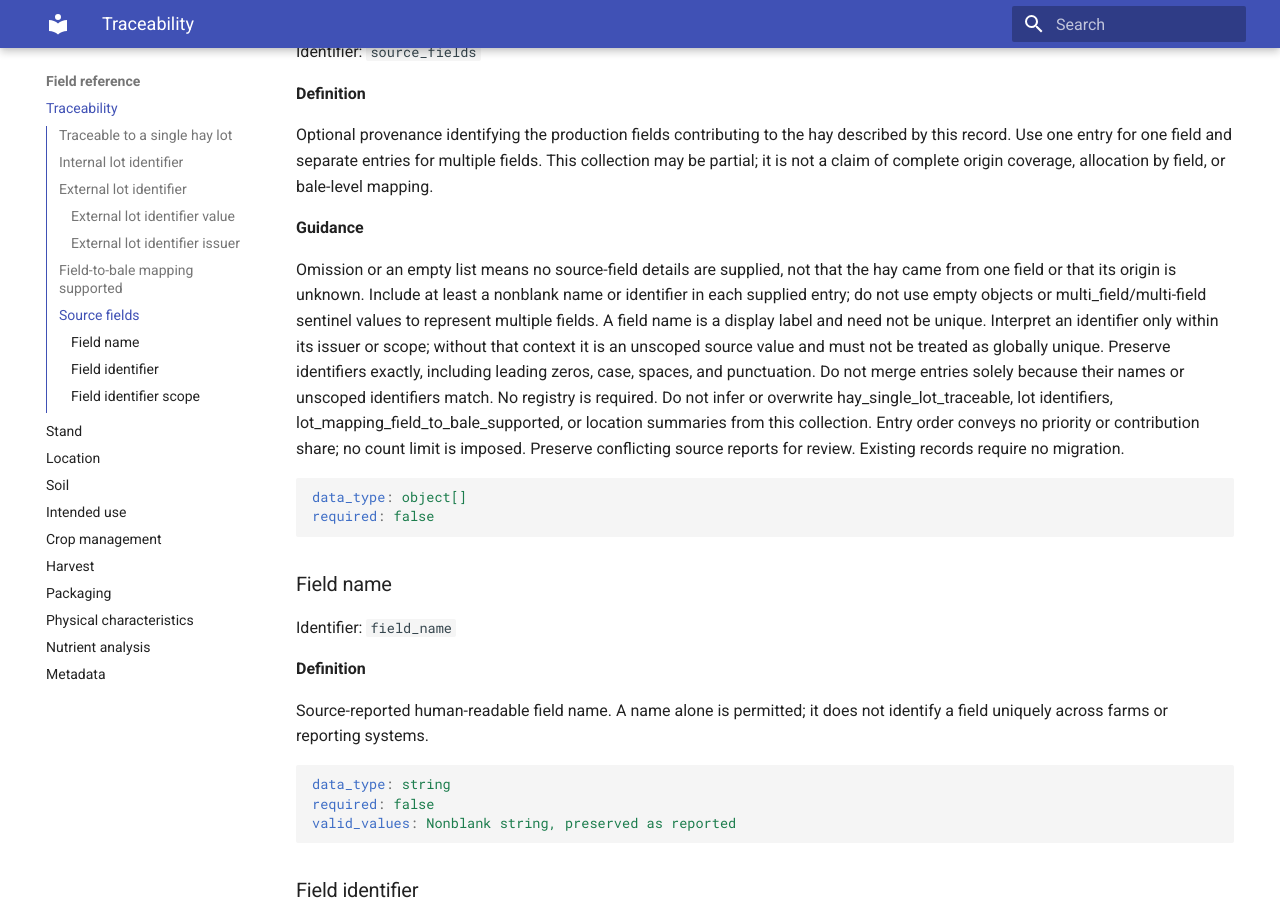
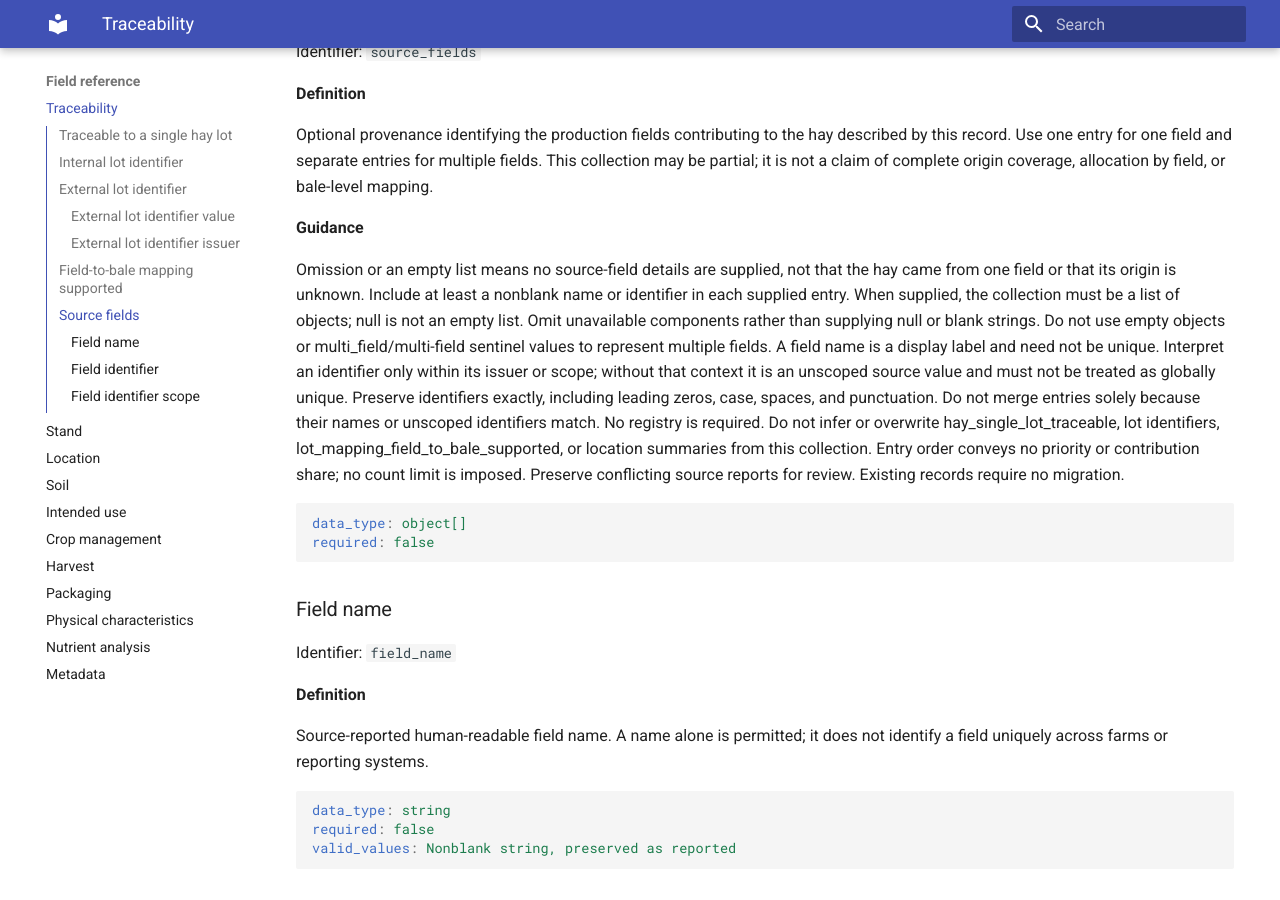
Before and after one commit to lode-global/hay-spec, an MkDocs documentation site: the page built from docs/fields/traceability.md, in a window 1280 px wide and 900 px high, scrolled down 3192 px. Built offline with MkDocs 1.6.1 and Material for MkDocs 9.7.7, drawn with Linux system fonts in a browser that asks for light colours.

Commit message:
Clarify optional provenance values and protect published release checks

````diff
--- a/docs/fields/traceability.md
+++ b/docs/fields/traceability.md
@@ -168,7 +168,7 @@ Optional provenance identifying the production fields contributing to the hay de
 
 **Guidance**
 
-Omission or an empty list means no source-field details are supplied, not that the hay came from one field or that its origin is unknown. Include at least a nonblank name or identifier in each supplied entry; do not use empty objects or multi_field/multi-field sentinel values to represent multiple fields. A field name is a display label and need not be unique. Interpret an identifier only within its issuer or scope; without that context it is an unscoped source value and must not be treated as globally unique. Preserve identifiers exactly, including leading zeros, case, spaces, and punctuation. Do not merge entries solely because their names or unscoped identifiers match. No registry is required. Do not infer or overwrite hay_single_lot_traceable, lot identifiers, lot_mapping_field_to_bale_supported, or location summaries from this collection. Entry order conveys no priority or contribution share; no count limit is imposed. Preserve conflicting source reports for review. Existing records require no migration.
+Omission or an empty list means no source-field details are supplied, not that the hay came from one field or that its origin is unknown. Include at least a nonblank name or identifier in each supplied entry. When supplied, the collection must be a list of objects; null is not an empty list. Omit unavailable components rather than supplying null or blank strings. Do not use empty objects or multi_field/multi-field sentinel values to represent multiple fields. A field name is a display label and need not be unique. Interpret an identifier only within its issuer or scope; without that context it is an unscoped source value and must not be treated as globally unique. Preserve identifiers exactly, including leading zeros, case, spaces, and punctuation. Do not merge entries solely because their names or unscoped identifiers match. No registry is required. Do not infer or overwrite hay_single_lot_traceable, lot identifiers, lot_mapping_field_to_bale_supported, or location summaries from this collection. Entry order conveys no priority or contribution share; no count limit is imposed. Preserve conflicting source reports for review. Existing records require no migration.
 
 
 ```yaml
--- a/docs/source/hay-spec.yaml
+++ b/docs/source/hay-spec.yaml
@@ -244,7 +244,9 @@ sections:
         guidance: >
           Omission or an empty list means no source-field details are supplied, not that
           the hay came from one field or that its origin is unknown. Include at least
-          a nonblank name or identifier in each supplied entry; do not use empty objects or
+          a nonblank name or identifier in each supplied entry. When supplied, the collection
+          must be a list of objects; null is not an empty list. Omit unavailable components
+          rather than supplying null or blank strings. Do not use empty objects or
           multi_field/multi-field sentinel values to represent multiple fields.
           A field name is a display label and need not be unique. Interpret an identifier
           only within its issuer or scope; without that context it is an unscoped source
--- a/src/hay-spec.yaml
+++ b/src/hay-spec.yaml
@@ -244,7 +244,9 @@ sections:
         guidance: >
           Omission or an empty list means no source-field details are supplied, not that
           the hay came from one field or that its origin is unknown. Include at least
-          a nonblank name or identifier in each supplied entry; do not use empty objects or
+          a nonblank name or identifier in each supplied entry. When supplied, the collection
+          must be a list of objects; null is not an empty list. Omit unavailable components
+          rather than supplying null or blank strings. Do not use empty objects or
           multi_field/multi-field sentinel values to represent multiple fields.
           A field name is a display label and need not be unique. Interpret an identifier
           only within its issuer or scope; without that context it is an unscoped source
````
Also changed, not shown: docs/index.md (+1 -1 lines), notes/source-field-provenance.md (+11 -1 lines), docs/source/hay-spec.json, 3 other files.
